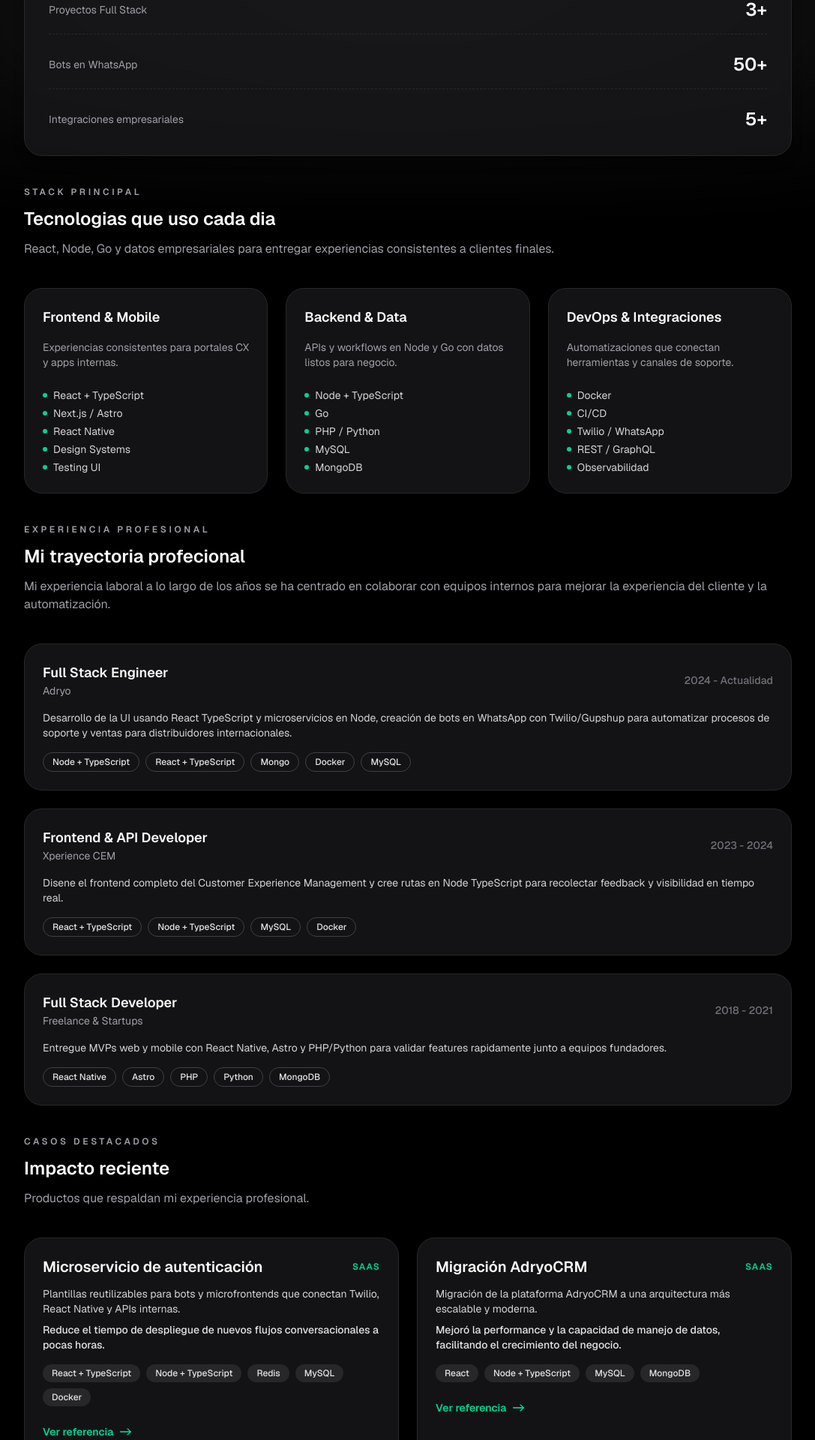
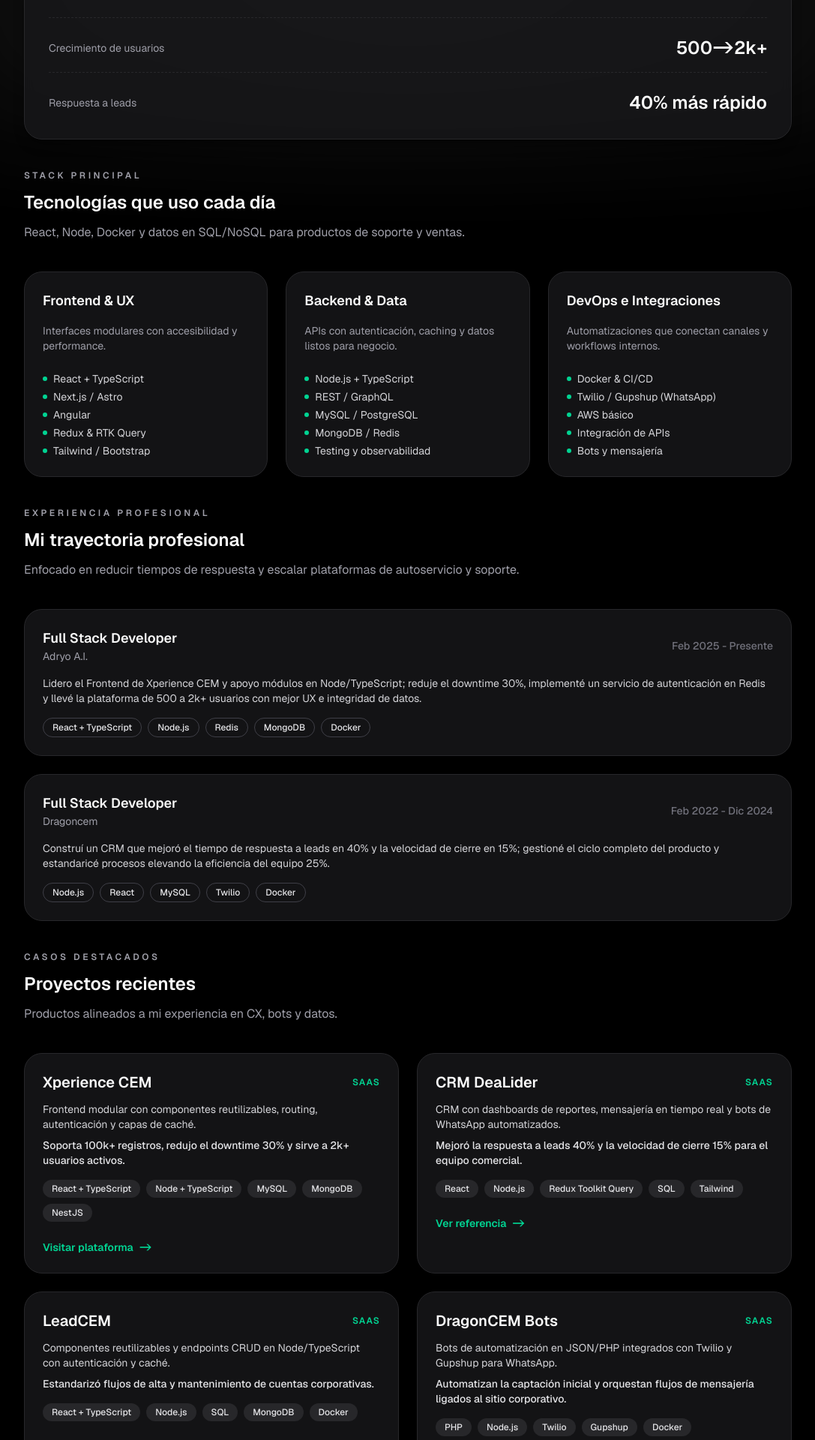
Before and after one commit to marsDev10/portafolio-next, a Next.js app: page / in a window 1280 px wide. Shown: the part 620-2540 px from the top of the page at 75% size, without its empty margins (96-1183 px from the left). Built offline with nearby package versions, Linux system fonts and the light colour scheme.

Commit message:
feat(cv): Buttton download cv and copy EN

```diff
--- a/app/components/ButtonCV.tsx
+++ b/app/components/ButtonCV.tsx
@@ -1,13 +1,35 @@
 import Link from "next/link"
 
+// Icons by Lucide React
+import { RefreshCw } from 'lucide-react';
+import { useState } from "react";
 
+interface ButtonCVProps {
+  locale?: string;
+}
 
-export const ButtonCV = () => {
+export const ButtonCV = ({ locale }: ButtonCVProps) => {
+
+  const [downloading, setDownloading] = useState(false);
+
+  const fileName = locale === "es" ? "/files/CV-MMV-ESP.pdf" : "/files/CV-MMV-ENG.pdf";
+
+  const handleDownload = () => {
+    setDownloading(true);
+    setTimeout(() => {
+      setDownloading(false);
+    }, 2000);
+  }
+
   return (
     <Link
     download
-    href={"/files/CV-MMV-ENG.pdf"}
+    href={fileName}
+    onClick={handleDownload}
     className="cursor-pointer rounded-full border border-zinc-700 px-6 py-3 text-sm font-semibold text-zinc-100 transition-all duration-150 hover:-translate-y-0.5 hover:border-zinc-400"
-    >Descargar CV</Link>
+    >
+      Descargar CV
+      <RefreshCw className={`inline-block ml-2 h-4 w-4 ${downloading ? "animate-spin" : ""}`} />
+    </Link>
   )
 }
--- a/app/database/copy.json
+++ b/app/database/copy.json
@@ -6,103 +6,96 @@
       "contact": "Contacto"
     },
     "hero": {
-      "badge": "Mario Martinez - Full Stack Engineer",
-      "title": "Impulso plataformas con React, Node y datos accionables.",
-      "description": "Soy un programador Full Stack enfocado en equipos de producto internos. He liderado equipos de frontend usando tecnologías como React y TypeScript. En el backend, utilizando tecnologías como Node y Go, he desarrollado bots de WhatsApp con Twilio, Gupshup y APIs empresariales.",
+      "badge": "Mario Martínez - Full Stack Developer",
+      "title": "Escalo plataformas CX con React, Node y bots en WhatsApp.",
+      "description": "Lidero el Frontend de Xperience CEM y apoyo módulos backend en Adryo A.I. Entrego CRMs y bots con Twilio/Gupshup que reducen el downtime 30%, escalan a 2k+ usuarios y mejoran la respuesta a leads 40%.",
       "primaryCta": "Ver experiencia",
-      "secondaryCta": "Contactame",
+      "secondaryCta": "Contáctame",
       "highlightTitle": "Logros"
     },
     "heroHighlights": [
-      { "label": "Proyectos Full Stack", "value": "3+" },
-      { "label": "Bots en WhatsApp", "value": "50+" },
-      { "label": "Integraciones empresariales", "value": "5+" }
+      { "label": "Reducción de downtime", "value": "30%" },
+      { "label": "Crecimiento de usuarios", "value": "500->2k+" },
+      { "label": "Respuesta a leads", "value": "40% más rápido" }
     ],
     "skillsSection": {
       "eyebrow": "Stack principal",
-      "title": "Tecnologias que uso cada dia",
-      "description": "React, Node, Go y datos empresariales para entregar experiencias consistentes a clientes finales."
+      "title": "Tecnologías que uso cada día",
+      "description": "React, Node, Docker y datos en SQL/NoSQL para productos de soporte y ventas."
     },
     "skillGroups": [
       {
-        "title": "Frontend & Mobile",
-        "description": "Experiencias consistentes para portales CX y apps internas.",
-        "items": ["React + TypeScript", "Next.js / Astro", "React Native", "Design Systems", "Testing UI"]
+        "title": "Frontend & UX",
+        "description": "Interfaces modulares con accesibilidad y performance.",
+        "items": ["React + TypeScript", "Next.js / Astro", "Angular", "Redux & RTK Query", "Tailwind / Bootstrap"]
       },
       {
         "title": "Backend & Data",
-        "description": "APIs y workflows en Node y Go con datos listos para negocio.",
-        "items": ["Node + TypeScript", "Go", "PHP / Python", "MySQL", "MongoDB"]
+        "description": "APIs con autenticación, caching y datos listos para negocio.",
+        "items": ["Node.js + TypeScript", "REST / GraphQL", "MySQL / PostgreSQL", "MongoDB / Redis", "Testing y observabilidad"]
       },
       {
-        "title": "DevOps & Integraciones",
-        "description": "Automatizaciones que conectan herramientas y canales de soporte.",
-        "items": ["Docker", "CI/CD", "Twilio / WhatsApp", "REST / GraphQL", "Observabilidad"]
+        "title": "DevOps e Integraciones",
+        "description": "Automatizaciones que conectan canales y workflows internos.",
+        "items": ["Docker & CI/CD", "Twilio / Gupshup (WhatsApp)", "AWS básico", "Integración de APIs", "Bots y mensajería"]
       }
     ],
     "experienceSection": {
       "eyebrow": "Experiencia profesional",
-      "title": "Mi trayectoria profecional",
-      "description": "Mi experiencia laboral a lo largo de los años se ha centrado en colaborar con equipos internos para mejorar la experiencia del cliente y la automatización."
+      "title": "Mi trayectoria profesional",
+      "description": "Enfocado en reducir tiempos de respuesta y escalar plataformas de autoservicio y soporte."
     },
     "experiences": [
       {
-        "company": "Adryo",
-        "role": "Full Stack Engineer",
-        "period": "2024 - Actualidad",
-        "summary": "Desarrollo de la UI usando React TypeScript y microservicios en Node, creación de bots en WhatsApp con Twilio/Gupshup para automatizar procesos de soporte y ventas para distribuidores internacionales.",
-        "stack": ["Node + TypeScript", "React + TypeScript", "Mongo", "Docker", "MySQL"]
+        "company": "Adryo A.I.",
+        "role": "Full Stack Developer",
+        "period": "Feb 2025 - Presente",
+        "summary": "Lidero el Frontend de Xperience CEM y apoyo módulos en Node/TypeScript; reduje el downtime 30%, implementé un servicio de autenticación en Redis y llevé la plataforma de 500 a 2k+ usuarios con mejor UX e integridad de datos.",
+        "stack": ["React + TypeScript", "Node.js", "Redis", "MongoDB", "Docker"]
       },
       {
-        "company": "Xperience CEM",
-        "role": "Frontend & API Developer",
-        "period": "2023 - 2024",
-        "summary": "Disene el frontend completo del Customer Experience Management y cree rutas en Node TypeScript para recolectar feedback y visibilidad en tiempo real.",
-        "stack": ["React + TypeScript", "Node + TypeScript", "MySQL", "Docker"]
-      },
-      {
-        "company": "Freelance & Startups",
+        "company": "Dragoncem",
         "role": "Full Stack Developer",
-        "period": "2018 - 2021",
-        "summary": "Entregue MVPs web y mobile con React Native, Astro y PHP/Python para validar features rapidamente junto a equipos fundadores.",
-        "stack": ["React Native", "Astro", "PHP", "Python", "MongoDB"]
+        "period": "Feb 2022 - Dic 2024",
+        "summary": "Construí un CRM que mejoró el tiempo de respuesta a leads en 40% y la velocidad de cierre en 15%; gestioné el ciclo completo del producto y estandaricé procesos elevando la eficiencia del equipo 25%.",
+        "stack": ["Node.js", "React", "MySQL", "Twilio", "Docker"]
       }
     ],
     "projectsSection": {
       "eyebrow": "Casos destacados",
-      "title": "Impacto reciente",
-      "description": "Productos que respaldan mi experiencia profesional."
+      "title": "Proyectos recientes",
+      "description": "Productos alineados a mi experiencia en CX, bots y datos."
     },
     "projects": [
       {
-        "name": "Microservicio de autenticación",
-        "description": "Plantillas reutilizables para bots y microfrontends que conectan Twilio, React Native y APIs internas.",
-        "impact": "Reduce el tiempo de despliegue de nuevos flujos conversacionales a pocas horas.",
-        "stack": ["React + TypeScript", "Node + TypeScript", "Redis", "MySQL", "Docker"],
-        "linkLabel": "Ver referencia",
-        "href": "https://github.com/marsDev10"
-      },
-      {
-        "name": "Migración AdryoCRM",
-        "description": "Migración de la plataforma AdryoCRM a una arquitectura más escalable y moderna.",
-        "impact": "Mejoró la performance y la capacidad de manejo de datos, facilitando el crecimiento del negocio.",
-        "stack": ["React", "Node + TypeScript", "MySQL", "MongoDB"],
-        "linkLabel": "Ver referencia",
-        "href": "https://app.adryo.com.mx/"
-      },
-      {
         "name": "Xperience CEM",
-        "description": "Portal de Customer Experience Management en Adryo con flujos de encuestas, tableros y seguimiento de clientes corporativos.",
-        "impact": "El frontend modular acelero lanzamientos de campanas CX en minutos.",
+        "description": "Frontend modular con componentes reutilizables, routing, autenticación y capas de caché.",
+        "impact": "Soporta 100k+ registros, redujo el downtime 30% y sirve a 2k+ usuarios activos.",
         "stack": ["React + TypeScript", "Node + TypeScript", "MySQL", "MongoDB", "NestJS"],
         "linkLabel": "Visitar plataforma",
         "href": "https://xperience.adryo.com.mx"
       },
       {
-        "name": "DragonCEM",
-        "description": "Creación de bots en PHP y formato JSON para automatizaciones en WhatsApp conectando Twilio con sistemas comerciales de Dragoncem.",
-        "impact": "Automatiza la atencion inicial y enruta solicitudes en tiempo real para el equipo comercial.",
-        "stack": ["Node.js", "PHP", "Twilio", "Docker"],
+        "name": "CRM DeaLider",
+        "description": "CRM con dashboards de reportes, mensajería en tiempo real y bots de WhatsApp automatizados.",
+        "impact": "Mejoró la respuesta a leads 40% y la velocidad de cierre 15% para el equipo comercial.",
+        "stack": ["React", "Node.js", "Redux Toolkit Query", "SQL", "Tailwind"],
+        "linkLabel": "Ver referencia",
+        "href": "https://github.com/marsDev10"
+      },
+      {
+        "name": "LeadCEM",
+        "description": "Componentes reutilizables y endpoints CRUD en Node/TypeScript con autenticación y caché.",
+        "impact": "Estandarizó flujos de alta y mantenimiento de cuentas corporativas.",
+        "stack": ["React + TypeScript", "Node.js", "SQL", "MongoDB", "Docker"],
+        "linkLabel": "Ver referencia",
+        "href": "https://github.com/marsDev10"
+      },
+      {
+        "name": "DragonCEM Bots",
+        "description": "Bots de automatización en JSON/PHP integrados con Twilio y Gupshup para WhatsApp.",
+        "impact": "Automatizan la captación inicial y orquestan flujos de mensajería ligados al sitio corporativo.",
+        "stack": ["PHP", "Node.js", "Twilio", "Gupshup", "Docker"],
         "linkLabel": "Sitio corporativo",
         "href": "https://www.dragoncem.com/en-US/"
       }
@@ -110,7 +103,7 @@
     "contactSection": {
       "eyebrow": "Contacto",
       "title": "Listo para unirme a tu equipo",
-      "description": "Busco roles de tiempo completo enfocados en Frontend, Backend o Full Stack para productos digitales empresariales."
+      "description": "Abierto a roles de tiempo completo (remoto o CDMX) en Frontend, Backend o Full Stack con foco en CX y automatización."
     }
   },
   "en": {
@@ -120,103 +113,104 @@
       "contact": "Contact"
     },
     "hero": {
-      "badge": "Mario Martinez - Full Stack Engineer",
-      "title": "I build CX platforms with React, Node, and actionable data.",
-      "description": "I focus on in-house product teams. I led the frontend for Xperience (Adryo's CEM) and support Dragoncem with Twilio WhatsApp bots plus Node TypeScript APIs.",
+      "badge": "Mario Martinez - Full Stack Developer",
+      "title": "I scale CX platforms with React, Node, and WhatsApp bots.",
+      "description": "I lead the Xperience CEM frontend and support backend modules at Adryo A.I. I deliver CRMs and Twilio/Gupshup bots that cut downtime by 30%, scale to 2k+ users, and improve lead response by 40%.",
       "primaryCta": "View experience",
       "secondaryCta": "Get in touch",
       "highlightTitle": "Highlights"
     },
     "heroHighlights": [
-      { "label": "B2B launches", "value": "8+" },
-      { "label": "Twilio automations", "value": "12" },
-      { "label": "Core technologies", "value": "10" }
+      { "label": "Downtime reduction", "value": "30%" },
+      { "label": "User growth", "value": "500->2k+" },
+      { "label": "Lead response", "value": "40% faster" }
     ],
     "skillsSection": {
       "eyebrow": "Core stack",
-      "title": "Tech I rely on every day",
-      "description": "React, Node, Go, Docker, and data stores that keep CX teams productive."
+      "title": "Tech I use every day",
+      "description": "React, Node, Docker, and SQL/NoSQL data for support and sales products."
     },
     "skillGroups": [
       {
-        "title": "Frontend & Mobile",
-        "description": "Consistent experiences for CX portals and internal apps.",
-        "items": ["React + TypeScript", "Next.js / Astro", "React Native", "Design Systems", "UI Testing"]
+        "title": "Frontend & UX",
+        "description": "Modular interfaces with accessibility and performance.",
+        "items": ["React + TypeScript", "Next.js / Astro", "Angular", "Redux & RTK Query", "Tailwind / Bootstrap"]
       },
       {
         "title": "Backend & Data",
-        "description": "APIs and workflows in Node and Go with business-ready data.",
-        "items": ["Node.js", "Go", "PHP / Python", "MySQL", "MongoDB"]
+        "description": "APIs with authentication, caching, and business-ready data.",
+        "items": ["Node.js + TypeScript", "REST / GraphQL", "MySQL / PostgreSQL", "MongoDB / Redis", "Testing y observabilidad"]
       },
       {
-        "title": "DevOps & Integrations",
-        "description": "Automations that connect support channels and internal tools.",
-        "items": ["Docker", "CI/CD", "Twilio / WhatsApp", "REST / GraphQL", "Observability"]
+        "title": "DevOps e Integraciones",
+        "description": "Automations that connect channels and internal workflows.",
+        "items": ["Docker & CI/CD", "Twilio / Gupshup (WhatsApp)", "AWS básico", "Integración de APIs", "Bots y mensajería"]
       }
     ],
     "experienceSection": {
       "eyebrow": "Professional experience",
-      "title": "Impact on CX and automation",
-      "description": "I partner with internal stakeholders to improve support and loyalty instead of selling services."
+      "title": "My professional track",
+      "description": "Focused on reducing response times and scaling self-service and support platforms."
     },
     "experiences": [
       {
-        "company": "Dragoncem",
-        "role": "Full Stack Engineer",
-        "period": "2023 - Present",
-        "summary": "Build Twilio WhatsApp bots and Node/Go microservices that connect orders, support, and reporting for international distributors.",
-        "stack": ["Node.js", "Go", "Twilio", "Docker", "MySQL"]
+        "company": "Adryo A.I.",
+        "role": "Full Stack Developer",
+        "period": "Feb 2025 - Presente",
+        "summary": "I lead the Xperience CEM frontend and support Node/TypeScript modules; I cut downtime by 30%, implemented a Redis authentication service, and scaled the platform from 500 to 2k+ users with better UX and data integrity.",
+        "stack": ["React + TypeScript", "Node.js", "Redis", "MongoDB", "Docker"]
       },
       {
-        "company": "Adryo - Xperience CEM",
-        "role": "Frontend & API Developer",
-        "period": "2021 - 2023",
-        "summary": "Designed the full React/TypeScript frontend and Node TypeScript routes powering the Customer Experience Management portal.",
-        "stack": ["React", "TypeScript", "Node.js", "MySQL", "Docker"]
-      },
-      {
-        "company": "Freelance & Startups",
+        "company": "Dragoncem",
         "role": "Full Stack Developer",
-        "period": "2018 - 2021",
-        "summary": "Delivered web and mobile MVPs with React Native, Astro, and PHP/Python so founders could validate features quickly.",
-        "stack": ["React Native", "Astro", "PHP", "Python", "MongoDB"]
+        "period": "Feb 2022 - Dic 2024",
+        "summary": "Built a CRM that improved lead response time by 40% and close speed by 15%; managed the full product lifecycle and standardized processes, raising team efficiency by 25%.",
+        "stack": ["Node.js", "React", "MySQL", "Twilio", "Docker"]
       }
     ],
     "projectsSection": {
       "eyebrow": "Case studies",
-      "title": "Recent impact",
-      "description": "Products that serve business units and their customers."
+      "title": "Recent projects",
+      "description": "Products aligned with my experience in CX, bots, and data."
     },
     "projects": [
       {
         "name": "Xperience CEM",
-        "description": "Customer Experience Management portal for Adryo with survey flows, dashboards, and enterprise account tracking.",
-        "impact": "The modular frontend lets CX campaigns launch in minutes.",
-        "stack": ["React", "TypeScript", "Node.js", "MySQL"],
+        "description": "Modular frontend with reusable components, routing, authentication, and caching layers.",
+        "impact": "Supports 100k+ records, reduced downtime by 30%, and serves 2k+ active users.",
+        "stack": ["React + TypeScript", "Node + TypeScript", "MySQL", "MongoDB", "NestJS"],
         "linkLabel": "Visit platform",
         "href": "https://xperience.adryo.com.mx"
       },
       {
-        "name": "Dragoncem CX Bots",
-        "description": "WhatsApp bots and internal panes connecting Twilio to Dragoncem's commercial systems.",
-        "impact": "Automates intake and routes requests in real time for the sales team.",
-        "stack": ["Node.js", "Go", "Twilio", "Docker"],
+        "name": "CRM DeaLider",
+        "description": "CRM with reporting dashboards, real-time messaging, and automated WhatsApp bots.",
+        "impact": "Improved lead response by 40% and close speed by 15% for the sales team.",
+        "stack": ["React", "Node.js", "Redux Toolkit Query", "SQL", "Tailwind"],
+        "linkLabel": "See reference",
+        "href": "https://github.com/marsDev10"
+      },
+      {
+        "name": "LeadCEM",
+        "description": "Reusable components and CRUD endpoints in Node/TypeScript with authentication and caching.",
+        "impact": "Standardized onboarding and maintenance flows for corporate accounts.",
+        "stack": ["React + TypeScript", "Node.js", "SQL", "MongoDB", "Docker"],
+        "linkLabel": "See reference",
+        "href": "https://github.com/marsDev10"
+      },
+      {
+        "name": "DragonCEM Bots",
+        "description": "JSON/PHP automation bots integrated with Twilio and Gupshup for WhatsApp.",
+        "impact": "Automate initial intake and orchestrate messaging flows tied to the corporate site.",
+        "stack": ["PHP", "Node.js", "Twilio", "Gupshup", "Docker"],
         "linkLabel": "Corporate site",
         "href": "https://www.dragoncem.com/en-US/"
-      },
-      {
-        "name": "Twilio Service Apps",
-        "description": "Reusable bot templates and microfrontends connecting Twilio, React Native, and internal APIs.",
-        "impact": "Cuts deployment time for new conversational flows down to a few hours.",
-        "stack": ["React Native", "Twilio", "TypeScript", "MongoDB"],
-        "linkLabel": "See reference",
-        "href": "https://github.com/marsDev10"
       }
     ],
     "contactSection": {
       "eyebrow": "Contact",
       "title": "Ready to join your team",
-      "description": "Looking for full-time roles focused on CX, automation, and enterprise digital products."
+      "description": "Open to full-time roles (remote or CDMX) in Frontend, Backend, or Full Stack focused on CX and automation."
     }
   }
 }
--- a/app/page.tsx
+++ b/app/page.tsx
@@ -72,7 +72,7 @@ export default function Home() {
             </div>
 
             {/* Toggle idioma (si lo quieres activar, ya está listo) */}
-            {/* <div
+            <div
               role="group"
               aria-label="Language toggle"
               className="flex items-center rounded-full border border-zinc-700 bg-zinc-900/80 p-1 text-xs font-semibold"
@@ -95,7 +95,7 @@ export default function Home() {
                   </button>
                 );
               })}
-            </div> */}
+            </div>
           </div>
         </nav>
 
@@ -124,7 +124,9 @@ export default function Home() {
               >
                 {t.hero.secondaryCta}
               </Link>
-              <ButtonCV />
+              <ButtonCV
+              locale={locale}
+              />
             </div>
           </div>
 
--- a/package.json
+++ b/package.json
@@ -11,6 +11,7 @@
   },
   "dependencies": {
     "@next/env": "^16.0.3",
+    "lucide-react": "^0.554.0",
     "next": "16.0.3",
     "react": "19.2.0",
     "react-dom": "19.2.0"
```
Also changed, not shown: 2 other files (tests, documents, lock files or other folders).
